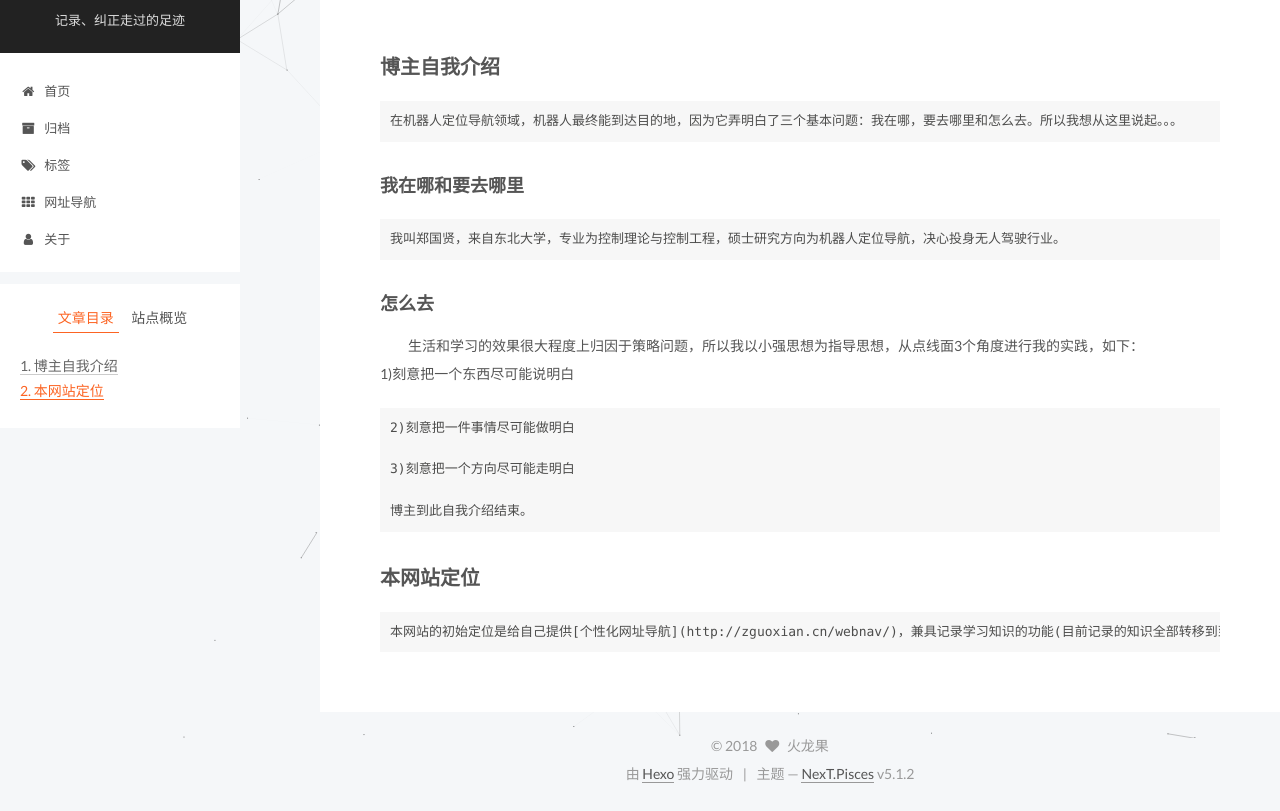
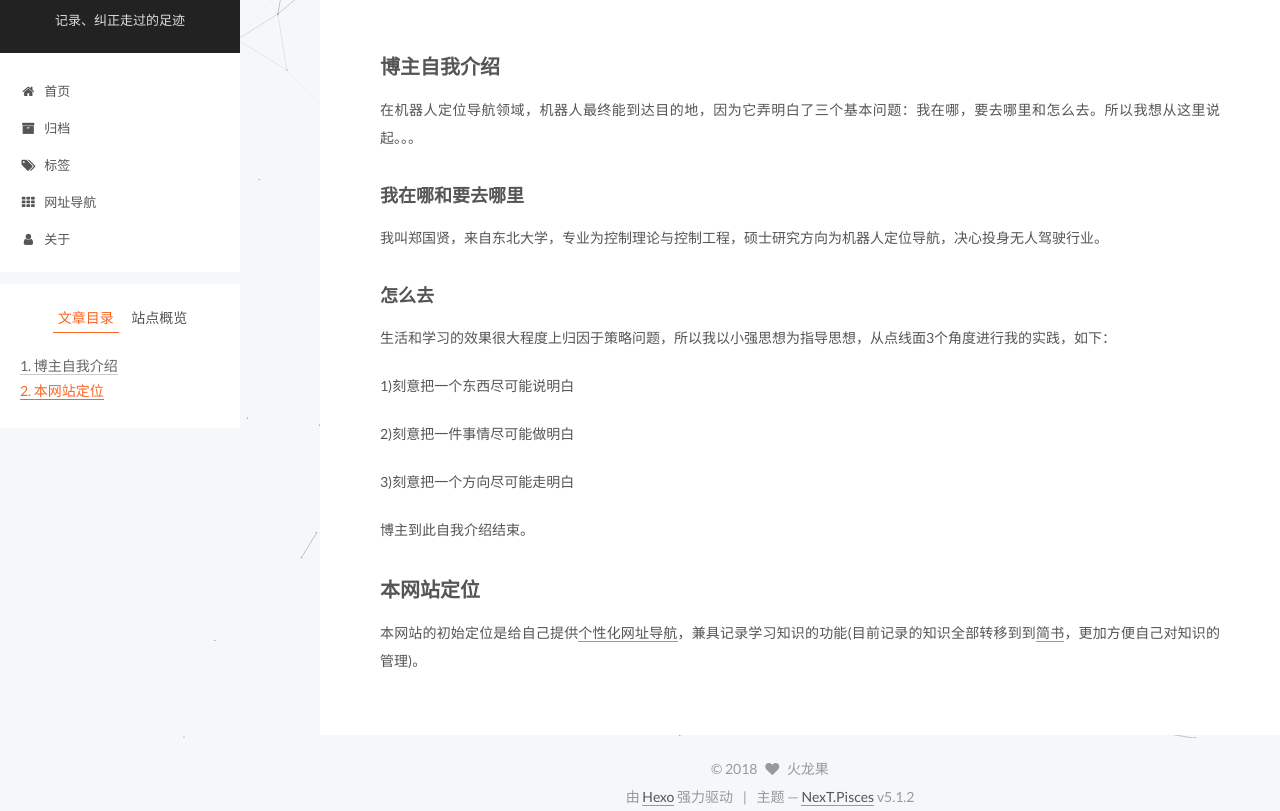
Before and after one commit to zhengguoxian123/zhengguoxian123.github.io, a plain HTML site: page about/index.html in a window 1280 px wide. Shown: the part 62-873 px from the top of the page. Before the commit the page ends 850 px from the top, so only its background shows below. Drawn offline with Linux system fonts and the light colour scheme.

Commit message:
Site updated: 2018-06-03 10:19:06

```diff
--- a/about/index.html
+++ b/about/index.html
@@ -95,17 +95,17 @@
 
 
 
-<meta name="description" content="博主自我介绍在机器人定位导航领域，机器人最终能到达目的地，因为它弄明白了三个基本问题：我在哪，要去哪里和怎么去。所以我想从这里说起。。。 我在哪和要去哪里我叫郑国贤，来自东北大学，专业为控制理论与控制工程，硕士研究方向为机器人定位导航，决心投身无人驾驶行业。 怎么去　　生活和学习的效果很大程度上归因于策略问题，所以我以小强思想为指导思想，从点线面3个角度进行我的实践，如下：    1)刻意把一个东">
+<meta name="description" content="博主自我介绍在机器人定位导航领域，机器人最终能到达目的地，因为它弄明白了三个基本问题：我在哪，要去哪里和怎么去。所以我想从这里说起。。。 我在哪和要去哪里我叫郑国贤，来自东北大学，专业为控制理论与控制工程，硕士研究方向为机器人定位导航，决心投身无人驾驶行业。 怎么去生活和学习的效果很大程度上归因于策略问题，所以我以小强思想为指导思想，从点线面3个角度进行我的实践，如下： 1)刻意把一个东西尽可能说">
 <meta property="og:type" content="website">
 <meta property="og:title" content="感冒的青春">
 <meta property="og:url" content="http://yoursite.com/about/index.html">
 <meta property="og:site_name" content="感冒的青春">
-<meta property="og:description" content="博主自我介绍在机器人定位导航领域，机器人最终能到达目的地，因为它弄明白了三个基本问题：我在哪，要去哪里和怎么去。所以我想从这里说起。。。 我在哪和要去哪里我叫郑国贤，来自东北大学，专业为控制理论与控制工程，硕士研究方向为机器人定位导航，决心投身无人驾驶行业。 怎么去　　生活和学习的效果很大程度上归因于策略问题，所以我以小强思想为指导思想，从点线面3个角度进行我的实践，如下：    1)刻意把一个东">
+<meta property="og:description" content="博主自我介绍在机器人定位导航领域，机器人最终能到达目的地，因为它弄明白了三个基本问题：我在哪，要去哪里和怎么去。所以我想从这里说起。。。 我在哪和要去哪里我叫郑国贤，来自东北大学，专业为控制理论与控制工程，硕士研究方向为机器人定位导航，决心投身无人驾驶行业。 怎么去生活和学习的效果很大程度上归因于策略问题，所以我以小强思想为指导思想，从点线面3个角度进行我的实践，如下： 1)刻意把一个东西尽可能说">
 <meta property="og:locale" content="zh-Hans">
-<meta property="og:updated_time" content="2018-06-03T02:17:04.609Z">
+<meta property="og:updated_time" content="2018-06-03T02:18:52.897Z">
 <meta name="twitter:card" content="summary">
 <meta name="twitter:title" content="感冒的青春">
-<meta name="twitter:description" content="博主自我介绍在机器人定位导航领域，机器人最终能到达目的地，因为它弄明白了三个基本问题：我在哪，要去哪里和怎么去。所以我想从这里说起。。。 我在哪和要去哪里我叫郑国贤，来自东北大学，专业为控制理论与控制工程，硕士研究方向为机器人定位导航，决心投身无人驾驶行业。 怎么去　　生活和学习的效果很大程度上归因于策略问题，所以我以小强思想为指导思想，从点线面3个角度进行我的实践，如下：    1)刻意把一个东">
+<meta name="twitter:description" content="博主自我介绍在机器人定位导航领域，机器人最终能到达目的地，因为它弄明白了三个基本问题：我在哪，要去哪里和怎么去。所以我想从这里说起。。。 我在哪和要去哪里我叫郑国贤，来自东北大学，专业为控制理论与控制工程，硕士研究方向为机器人定位导航，决心投身无人驾驶行业。 怎么去生活和学习的效果很大程度上归因于策略问题，所以我以小强思想为指导思想，从点线面3个角度进行我的实践，如下： 1)刻意把一个东西尽可能说">
 
 
 
@@ -283,16 +283,15 @@
       <div class="post-body">
 
 
-          <h2 id="博主自我介绍"><a href="#博主自我介绍" class="headerlink" title="博主自我介绍"></a>博主自我介绍</h2><pre><code>在机器人定位导航领域，机器人最终能到达目的地，因为它弄明白了三个基本问题：我在哪，要去哪里和怎么去。所以我想从这里说起。。。
-</code></pre><h3 id="我在哪和要去哪里"><a href="#我在哪和要去哪里" class="headerlink" title="我在哪和要去哪里"></a>我在哪和要去哪里</h3><pre><code>我叫郑国贤，来自东北大学，专业为控制理论与控制工程，硕士研究方向为机器人定位导航，决心投身无人驾驶行业。
-</code></pre><h3 id="怎么去"><a href="#怎么去" class="headerlink" title="怎么去"></a>怎么去</h3><p>　　生活和学习的效果很大程度上归因于策略问题，所以我以小强思想为指导思想，从点线面3个角度进行我的实践，如下：<br>    1)刻意把一个东西尽可能说明白</p>
-<pre><code>2)刻意把一件事情尽可能做明白
+          <h2 id="博主自我介绍"><a href="#博主自我介绍" class="headerlink" title="博主自我介绍"></a>博主自我介绍</h2><p>在机器人定位导航领域，机器人最终能到达目的地，因为它弄明白了三个基本问题：我在哪，要去哪里和怎么去。所以我想从这里说起。。。</p>
+<h3 id="我在哪和要去哪里"><a href="#我在哪和要去哪里" class="headerlink" title="我在哪和要去哪里"></a>我在哪和要去哪里</h3><p>我叫郑国贤，来自东北大学，专业为控制理论与控制工程，硕士研究方向为机器人定位导航，决心投身无人驾驶行业。</p>
+<h3 id="怎么去"><a href="#怎么去" class="headerlink" title="怎么去"></a>怎么去</h3><p>生活和学习的效果很大程度上归因于策略问题，所以我以小强思想为指导思想，从点线面3个角度进行我的实践，如下：</p>
+<p>1)刻意把一个东西尽可能说明白</p>
+<p>2)刻意把一件事情尽可能做明白</p>
+<p>3)刻意把一个方向尽可能走明白</p>
+<p>博主到此自我介绍结束。</p>
+<h2 id="本网站定位"><a href="#本网站定位" class="headerlink" title="本网站定位"></a>本网站定位</h2><p>本网站的初始定位是给自己提供<a href="http://zguoxian.cn/webnav/" target="_blank" rel="noopener">个性化网址导航</a>，兼具记录学习知识的功能(目前记录的知识全部转移到到<a href="https://www.jianshu.com/u/1eaf82a54783" target="_blank" rel="noopener">简书</a>，更加方便自己对知识的管理)。</p>
 
-3)刻意把一个方向尽可能走明白
-
-博主到此自我介绍结束。
-</code></pre><h2 id="本网站定位"><a href="#本网站定位" class="headerlink" title="本网站定位"></a>本网站定位</h2><pre><code>本网站的初始定位是给自己提供[个性化网址导航](http://zguoxian.cn/webnav/)，兼具记录学习知识的功能(目前记录的知识全部转移到到[简书](https://www.jianshu.com/u/1eaf82a54783)，更加方便自己对知识的管理)。
-</code></pre>
 
       </div>
 
--- a/css/main.css
+++ b/css/main.css
@@ -1822,7 +1822,7 @@ pre .javascript .function {
   width: 4px;
   height: 4px;
   border-radius: 50%;
-  background: #cca1dd;
+  background: #754b82;
 }
 .links-of-blogroll {
   font-size: 13px;
```
